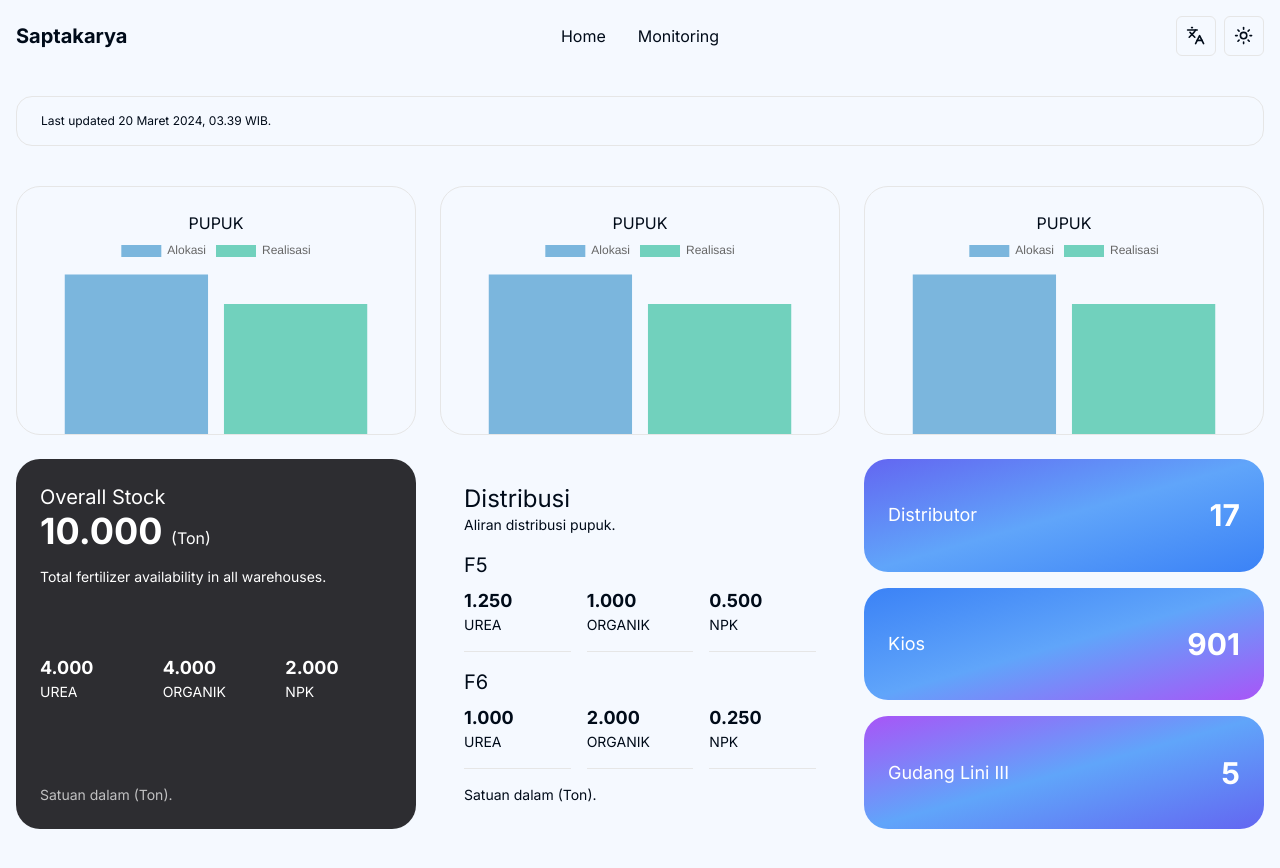
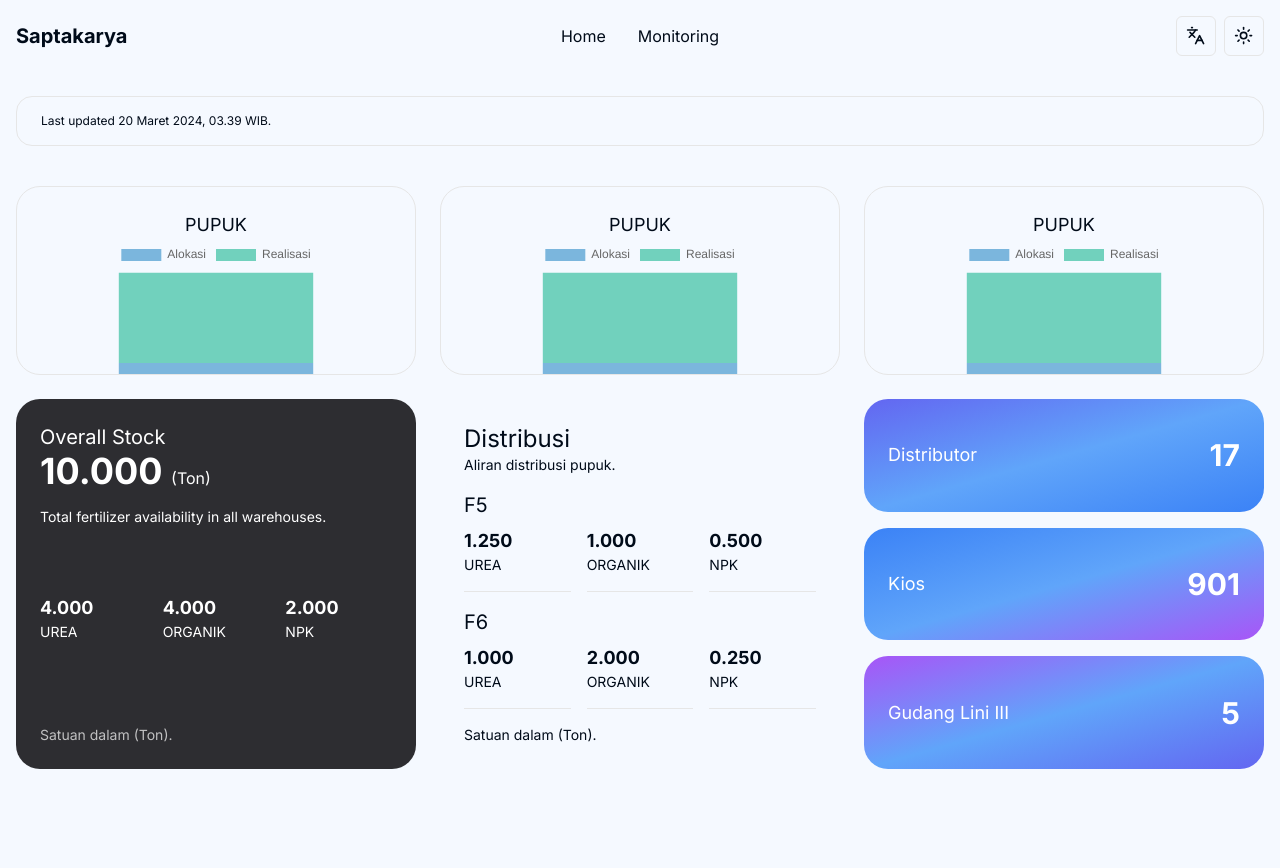
Before and after one commit to weexdayend/didactic-waffle, a Next.js app: page /en/home in a window 1280 px wide. Shown: the top 868 px of the page. Built offline with nearby package versions, Linux system fonts and the light colour scheme.

Commit message:
fix the chart

```diff
--- a/src/components/home/charts/line-chart.tsx
+++ b/src/components/home/charts/line-chart.tsx
@@ -19,20 +19,17 @@ const Example: React.FC<ExampleProps> = () => {
       const ctx = chartRef.current.getContext("2d");
 
       if (ctx) {
-        // Destroy existing chart if it exists
-
-        // Create new chart
         myChart = new Chart(ctx, {
           type: 'bar',
           data: {
-            labels: ["Sunday"],
+            labels: ["Realisasi"],
             datasets: [{
               data: [86],
               label: "Alokasi",
               borderColor: "#3e95cd",
               backgroundColor: "#7bb6dd",
             }, {
-              data: [70],
+              data: [700],
               label: "Realisasi",
               borderColor: "#3cba9f",
               backgroundColor: "#71d1bd",
@@ -45,6 +42,11 @@ const Example: React.FC<ExampleProps> = () => {
               },
             },
             responsive: true,
+            maintainAspectRatio: true,
+            layout: {
+              autoPadding: false,
+              padding: 0,
+            },
             scales: {
               x: {
                 ticks: {
@@ -54,6 +56,7 @@ const Example: React.FC<ExampleProps> = () => {
                   display: false
                 },
                 display: false,
+                stacked: true,
               },
               y: {
                 ticks: {
@@ -63,6 +66,7 @@ const Example: React.FC<ExampleProps> = () => {
                   display: false
                 },
                 display: false,
+                stacked: true,
               }
             }
           }
@@ -80,9 +84,11 @@ const Example: React.FC<ExampleProps> = () => {
 
   return (
     <div className="w-full h-full flex mx-auto my-auto">
-      <div className='pt-6 border rounded-3xl w-full h-full flex flex-col items-center justify-center'>
-        <h1>PUPUK</h1>
-        <canvas ref={chartRef}></canvas>
+      <div className="flex w-full h-fit border rounded-3xl items-center justify-center dark:bg-white">
+        <div className='w-[270px] h-fit flex flex-col items-center justify-between pt-6'>
+          <h1 className='text-lg dark:text-zinc-800'>PUPUK</h1>
+          <canvas width={200} ref={chartRef}></canvas>
+        </div>
       </div>
     </div>
   );
```
